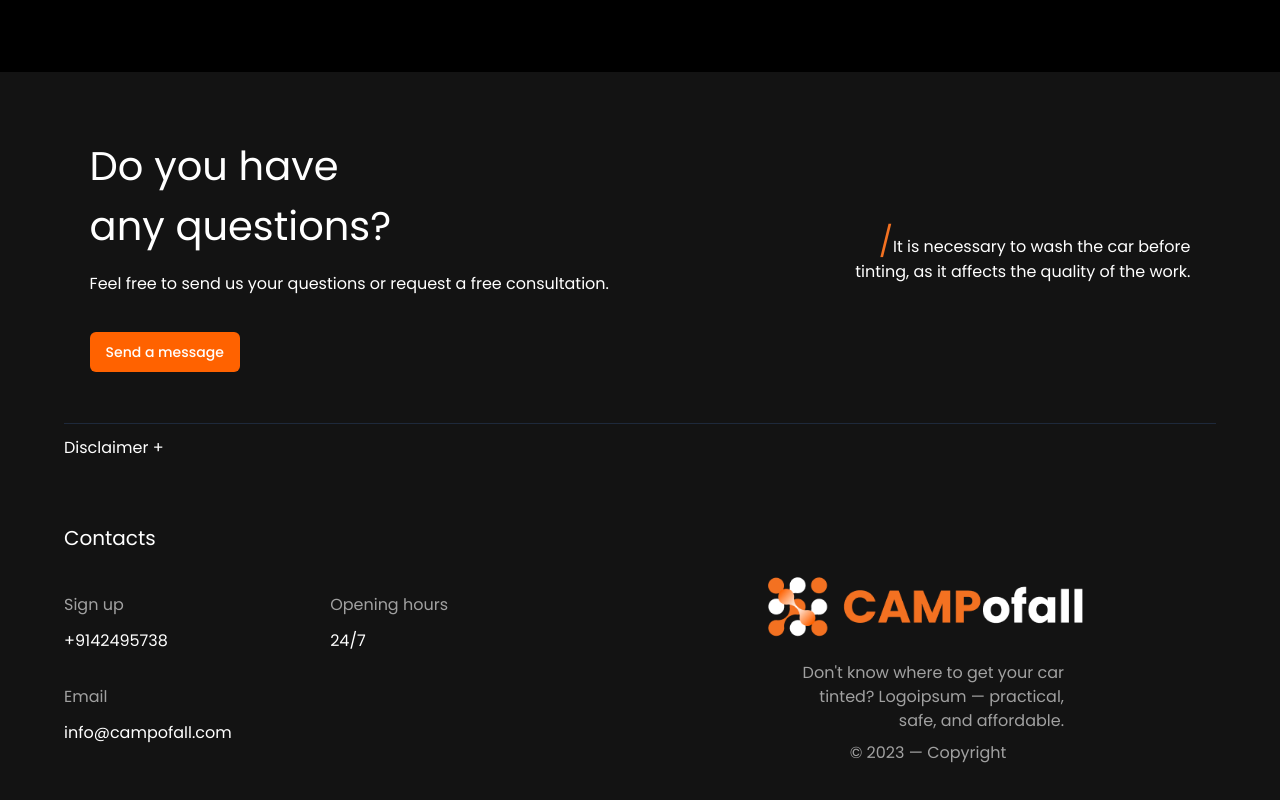
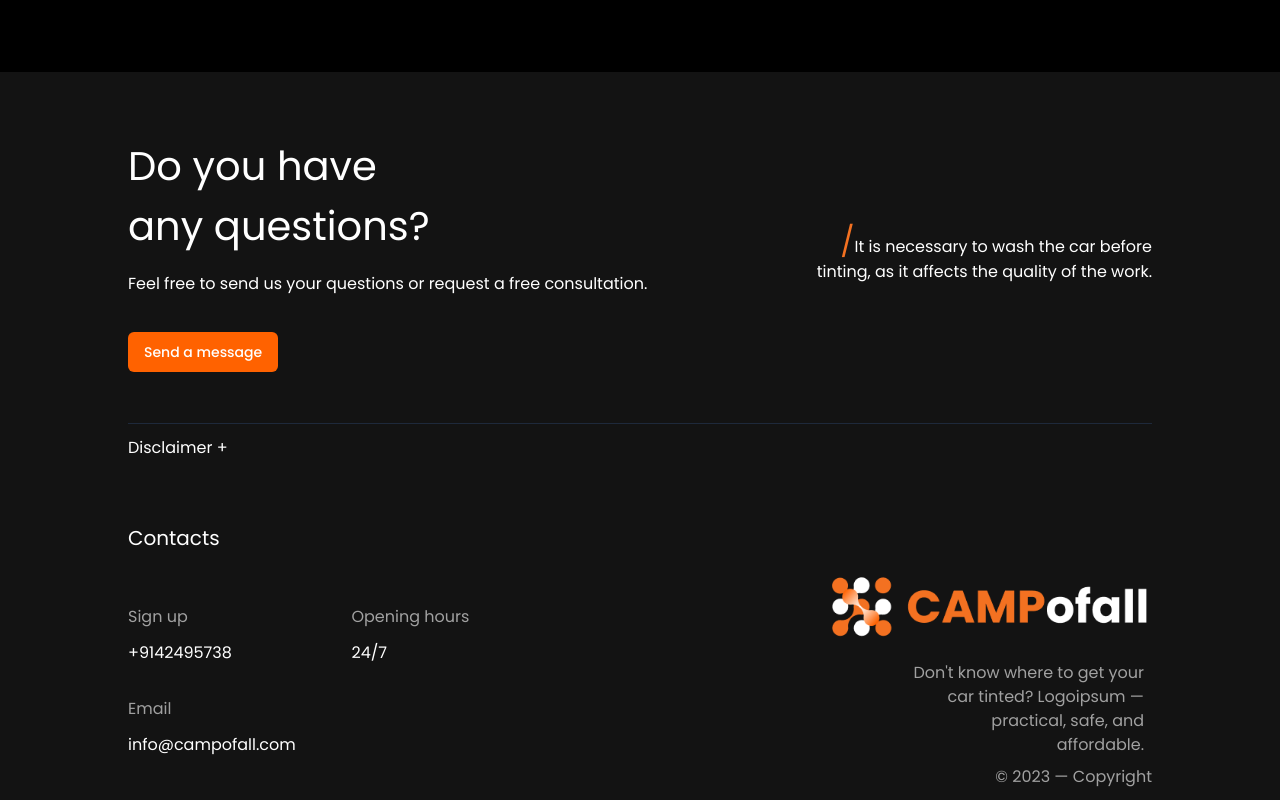
Before and after one commit to onlybond/campofall, a Next.js app: page /faq in a window 1280 px wide. Shown: the part 1200-2000 px from the top of the page. Built offline with nearby package versions, Linux system fonts and the light colour scheme.

Commit message:
Added Responsiveness/Removed Filters for now

```diff
--- a/src/app/(homepage)/page.tsx
+++ b/src/app/(homepage)/page.tsx
@@ -14,12 +14,12 @@ export default async function Home() {
         <div className="absolute inset-0 -z-[2] bg-[#252524] overflow-hidden">
           <Heroanimation />
         </div>
-        <div className="space-y-20 py-10">
-          <div className="tracking-widest space-y-10">
-            <h1 className="text-7xl font-thin">
-              <span className="font-normal">Designing</span> Together
+        <div className="space-y-14 sm:space-y-20 py-10">
+          <div className="space-y-4 sm:space-y-10">
+            <h1 className="text-[46px] sm:text-7xl font-thin">
+              <span className="font-normal">Design</span> Together
             </h1>
-            <h1 className="text-7xl font-thin">
+            <h1 className="text-5xl sm:text-7xl font-thin">
               <span className="font-normal">Thrive</span> in the{" "}
               <span
                 className="font-bold text-transparent"
@@ -43,20 +43,19 @@ export default async function Home() {
           </div>
           <div className="text-2xl font-extralight">
             <p className="text-primary">
-              Connect, collaborate, and find the resources you need to elevate
+              Connect, collaborate, and find the resources you need to elevate your projects.
             </p>
-            <p className="text-primary">your projects.</p>
           </div>
         </div>
       </div>
       <Suspense fallback={<div className="w-screen h-screen bg-[rgba(0,0,0,0,4)]]">Loading...</div>}>
         <div className="flex flex-col relative gap-5 py-6 my-16 h-fit w-full">
           <div className="flex gap-y-4 items-center w-full justify-between">
-            <h1 className="text-6xl font-thin">
-              <span className="font-semibold">Resource</span> Links
-            </h1>
+            <div className="sm:text-6xl font-thin text-5xl flex justify-center items-center w-full sm:justify-start ml-[3%]">
+              <span className="font-semibold">Resource</span>&nbsp;Links
+            </div>
           </div>
-          <Filters />
+
           <ResourcesPage />
         </div>
       </Suspense>
--- a/src/app/faq/page.tsx
+++ b/src/app/faq/page.tsx
@@ -102,49 +102,6 @@ const FAQ = () => {
                     </div>
                 </div>
             </main>
-
-            <footer className="w-full py-[5%] bg-[#131313]">
-                <div className="flex flex-col md:flex-row items-center justify-between mx-[7%]">
-                    <div className="text-center md:text-left mb-10 md:mb-0">
-                        <p className="text-[36px] sm:text-[40px]">Do you have</p>
-                        <p className="text-[36px] sm:text-[40px]">any questions?</p>
-                        <p className='pt-4 pb-9'>Feel free to send us your questions or request a free consultation.</p>
-                        <Button className="text-white">Send a message</Button>
-                    </div>
-                    <div className='w-full md:w-1/3 text-center md:text-right'>
-                        <p className='text-base'><span className="text-[#F37121] text-3xl">/</span>It is necessary to wash the car before tinting, as it affects the quality of the work.</p>
-                    </div>
-                </div>
-
-                <div className='px-[5%] mt-[4%]'><hr /></div>
-                <div className='pt-3 px-[5%]'><p>Disclaimer +</p></div>
-                <p className="text-xl mx-[5%] mt-8 md:mt-[5%]">Contacts</p>
-                <div className="flex flex-col md:flex-row items-center justify-between mx-[5%] mt-6 md:mt-5">
-                    <div className='w-full md:w-1/3 mb-10 md:mb-0'>
-                        <div className='flex justify-between'>
-                            <div>
-                                <p className='opacity-60 pb-3'>Sign up</p>
-                                <p>+9142495738</p>
-                            </div>
-                            <div>
-                                <p className='opacity-60 pb-3'>Opening hours</p>
-                                <p>24/7</p>
-                            </div>
-                        </div>
-                        <div>
-                            <p className='opacity-60 pb-3 pt-8'>Email</p>
-                            <p>info@campofall.com</p>
-                        </div>
-                    </div>
-                    <div className='w-full md:w-6/12 flex flex-col items-center md:'>
-                        <div>
-                            <Image src="/assets/logo.png" alt="campofall" width={320} height={80} className="pb-3" />
-                        </div>
-                        <p className='opacity-60 w-10/12 p-2 text-center md:text-right md:w-6/12'>Don&apos;t know where to get your car tinted? Logoipsum — practical, safe, and affordable.</p>
-                        <p className='opacity-60'>© 2023 — Copyright</p>
-                    </div>
-                </div>
-            </footer>
         </section>
     );
 }
--- a/src/app/resources/components/Filters.tsx
+++ b/src/app/resources/components/Filters.tsx
@@ -21,7 +21,7 @@ const Filters = () => {
     <div className="w-full sticky p-4 z-[1] bg-[#363636]">
       <div className="flex gap-4  items-center">
         <span className="font-bold text-2xl">Filters</span>
-        <RadioGroup className="flex " value={subscriptionSearch||undefined}  onValueChange={handleSubscriptionChange}>
+        <RadioGroup className="flex " value={subscriptionSearch || undefined} onValueChange={handleSubscriptionChange}>
           <div className="space-x-2">
             <RadioGroupItem value="free" id="free" />
             <Label htmlFor="free" className="cursor-pointer">
@@ -73,7 +73,7 @@ const Filters = () => {
             </Suspense>
           </div>
         </div>
-        <Button variant="outline" onClick={() => {}}>
+        <Button variant="outline" onClick={() => { }}>
           Reset
         </Button>
       </div>
--- a/src/components/Footer.tsx
+++ b/src/components/Footer.tsx
@@ -5,7 +5,7 @@ import { Button } from "./ui/button";
 const Footer = () => {
   return (
     <footer className="w-full py-[5%] bg-[#131313]">
-      <div className="flex flex-col md:flex-row items-center justify-between mx-[7%]">
+      <div className="flex flex-col md:flex-row items-center justify-between md:mx-[10%] mx-[5%]">
         <div className="text-center md:text-left mb-10 md:mb-0">
           <p className="text-[36px] sm:text-[40px]">Do you have</p>
           <p className="text-[36px] sm:text-[40px]">any questions?</p>
@@ -22,14 +22,14 @@ const Footer = () => {
         </div>
       </div>
 
-      <div className="px-[5%] mt-[4%]">
+      <div className="px-[10%] mt-[4%]">
         <hr />
       </div>
-      <div className="pt-3 px-[5%]">
+      <div className="pt-3 px-[10%]">
         <p>Disclaimer +</p>
       </div>
-      <p className="text-xl mx-[5%] mt-8 md:mt-[5%]">Contacts</p>
-      <div className="flex flex-col md:flex-row items-center justify-between mx-[5%] mt-6 md:mt-5">
+      <p className="text-xl md:mx-[10%] mx-[5%] mt-8 md:mt-[5%]">Contacts</p>
+      <div className="flex flex-col md:flex-row items-center justify-between md:mx-[10%] mx-[5%] mt-6 md:mt-5">
         <div className="w-full md:w-1/3 mb-10 md:mb-0">
           <div className="flex justify-between">
             <div>
@@ -46,7 +46,7 @@ const Footer = () => {
             <p>info@campofall.com</p>
           </div>
         </div>
-        <div className="w-full md:w-6/12 flex flex-col items-center md:">
+        <div className="w-full md:w-6/12 flex flex-col items-center md:items-end md:">
           <div>
             <Image
               src="/assets/logo.png"
```
Also changed, not shown: src/app/(auth)/sign-in/[[...sign-in]]/page.tsx (+4 -4 lines), 1 other file (tests, documents, lock files or other folders).
